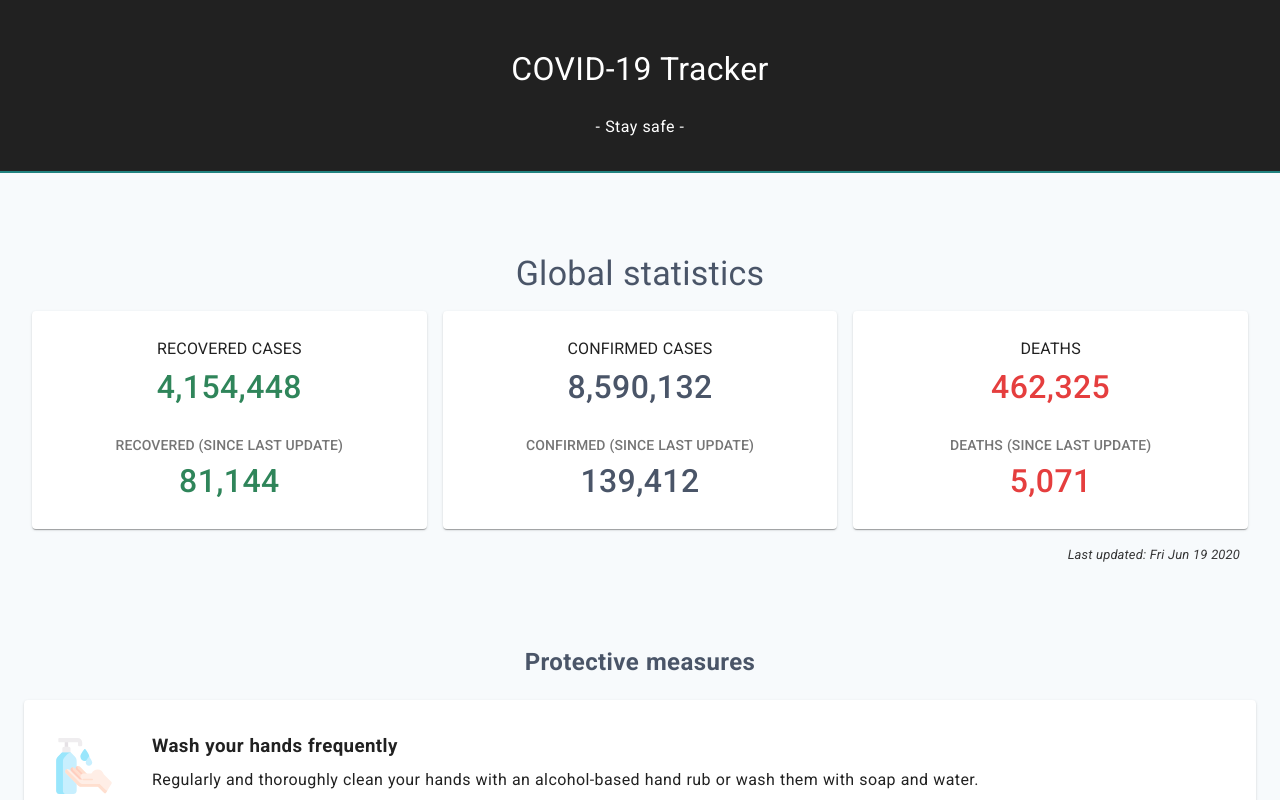
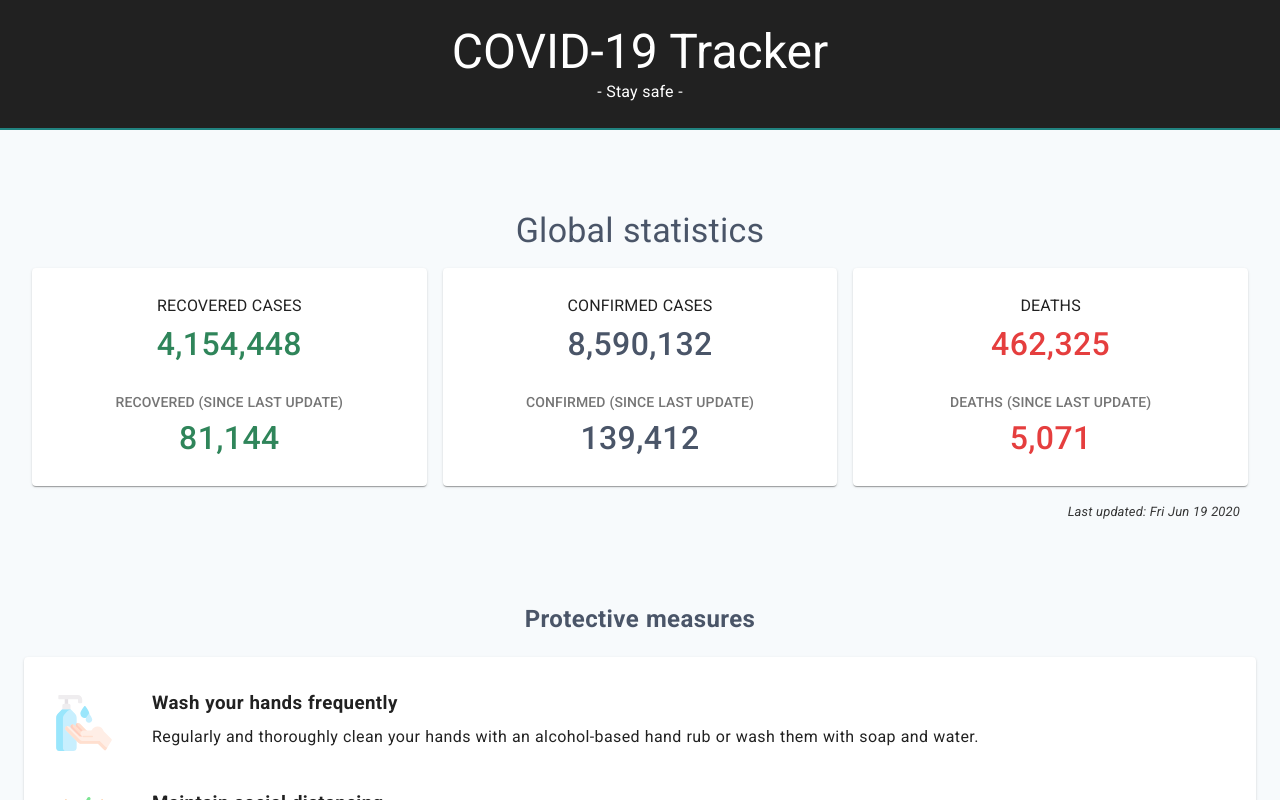
Before and after one commit to nahuel-ianni/covid-19-tracker, a React (Create React App) app in the folder src/: page / in a window 1280 px wide. Shown: the top 800 px of the page. Built offline with nearby package versions, Linux system fonts and the light colour scheme.

Commit message:
Updated header with typographies

```diff
--- a/src/src/components/Header/Header.jsx
+++ b/src/src/components/Header/Header.jsx
@@ -1,10 +1,12 @@
 import React from 'react';
+
+import { Typography } from '@material-ui/core';
 
 const Header = () => {
     return (
         <header>
-            <h1>COVID-19 Tracker</h1>
-            <p>- Stay safe -</p>
+            <Typography component="h1" variant="h3">COVID-19 Tracker</Typography>
+            <Typography component="p" variant="body1">- Stay safe -</Typography>
         </header>
     );
 }
```
